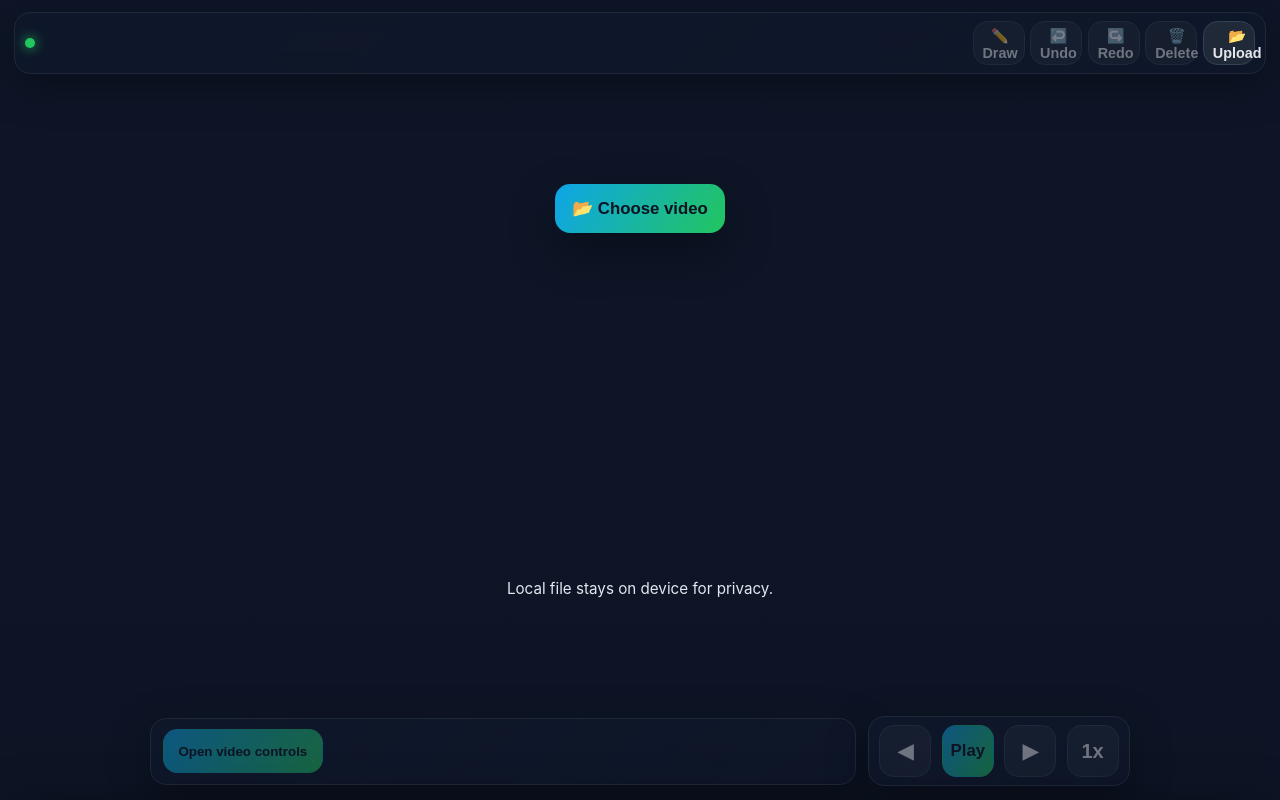
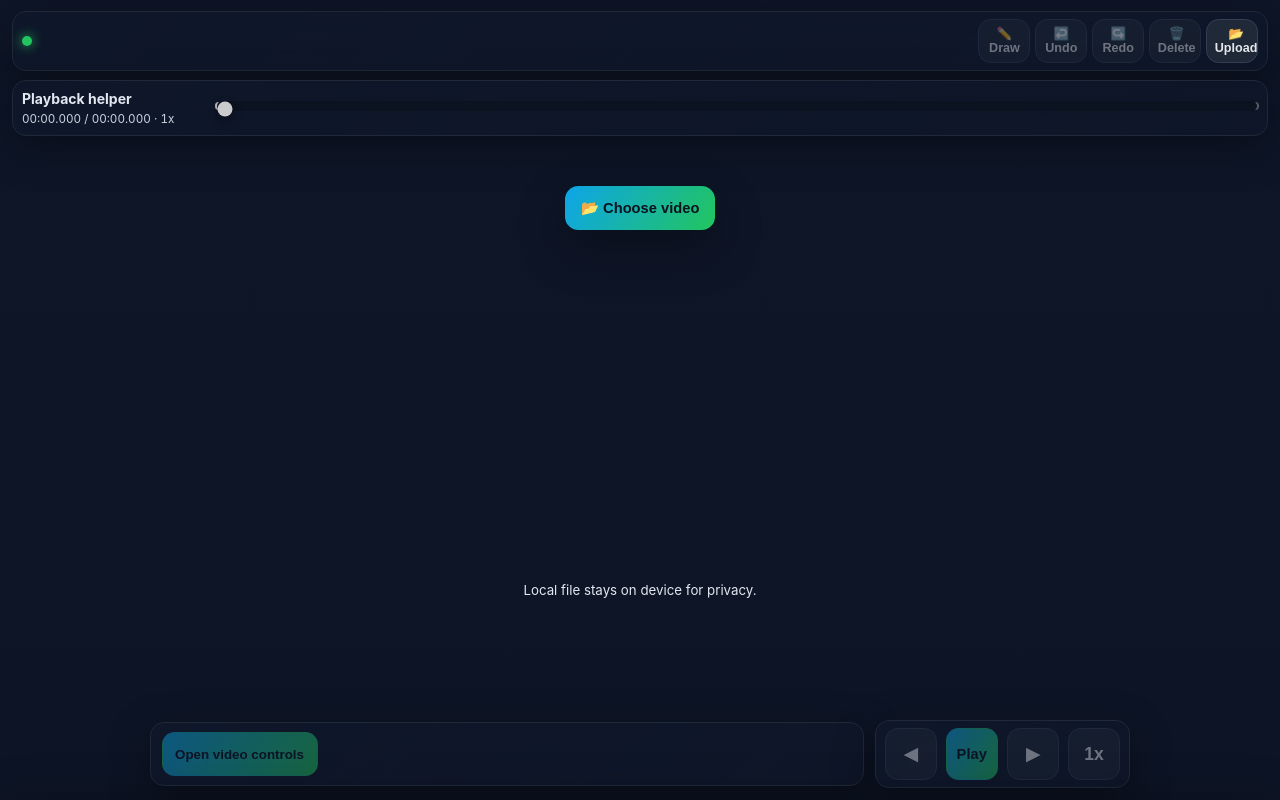
Before and after one commit to matsuatsu/pwa-movie-viewer, a React (Vite) app: page / in a window 1280 px wide. Built offline with nearby package versions, Linux system fonts and the light colour scheme.

Commit message:
Add playback helper slider to top controls

```diff
--- a/src/App.tsx
+++ b/src/App.tsx
@@ -688,6 +688,27 @@ function App() {
               </button>
             </div>
           </div>
+          <div className="glass-row top-helper-row compact">
+            <div className="top-helper-meta">
+              <strong>Playback helper</strong>
+              <small className="top-helper-time">
+                {formattedTime(hasDuration ? currentTime : 0)} / {formattedTime(hasDuration ? duration : 0)} · {playbackRate}x
+              </small>
+            </div>
+            <div className="top-helper-slider">
+              <input
+                className="seek-bar"
+                type="range"
+                min={0}
+                max={hasDuration ? duration : 0}
+                step={0.001}
+                value={hasDuration ? currentTime : 0}
+                onChange={(e) => handleSeek(Number(e.target.value))}
+                disabled={!hasDuration}
+                aria-label="Seek timeline"
+              />
+            </div>
+          </div>
         </div>
 
         <div className={`ui-layer ui-bottom ${controlsVisible ? 'visible' : 'faded'}`}>
--- a/src/index.css
+++ b/src/index.css
@@ -1,4 +1,5 @@
 :root {
+  font-size: 14px;
   font-family: 'Inter', system-ui, -apple-system, BlinkMacSystemFont, 'Segoe UI', sans-serif;
   line-height: 1.5;
   font-weight: 400;
@@ -268,6 +269,32 @@ video {
   align-items: center;
   gap: 0.35rem;
   flex-wrap: wrap;
+}
+
+.top-helper-row {
+  align-items: center;
+  gap: 0.75rem;
+  flex-wrap: wrap;
+}
+
+.top-helper-meta {
+  display: grid;
+  gap: 0.15rem;
+  min-width: 180px;
+}
+
+.top-helper-time {
+  color: #cbd5e1;
+  font-variant-numeric: tabular-nums;
+}
+
+.top-helper-slider {
+  flex: 1;
+  min-width: 200px;
+}
+
+.top-helper-slider .seek-bar {
+  width: 100%;
 }
 
 .brand {
```
